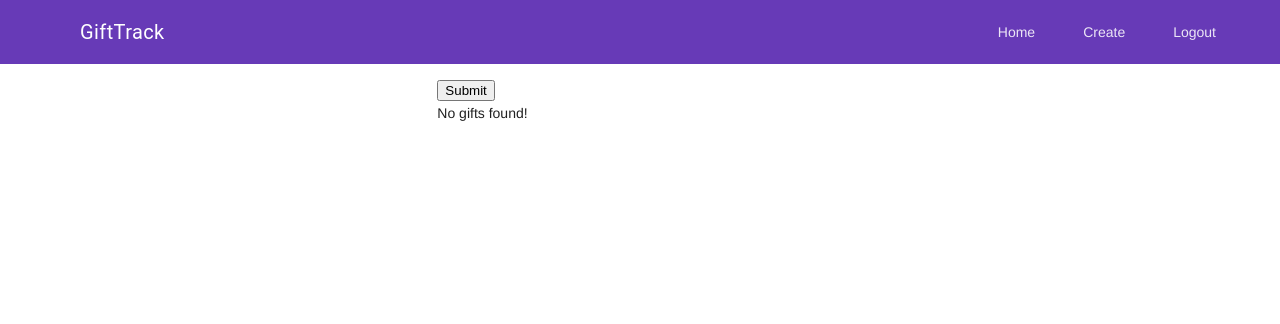
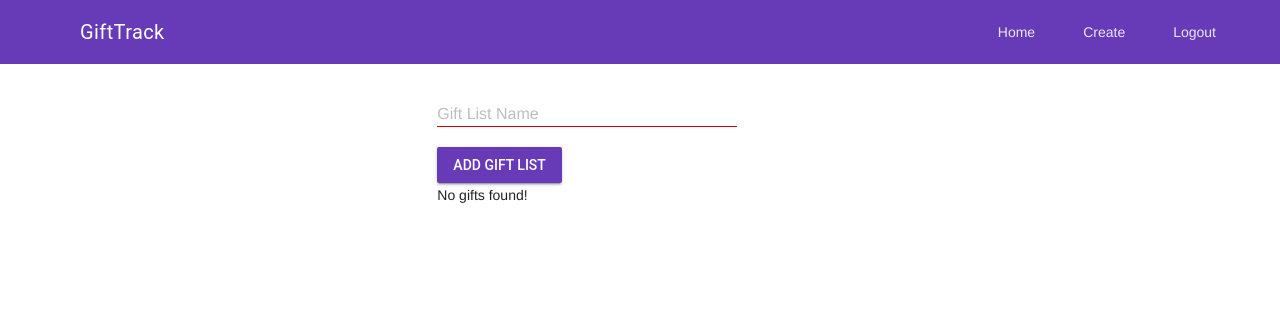
Before and after one commit to erictempleton1/gifttrack, a Django app: page /user/ in a window 1280 px wide. Shown: the top 324 px of the page. Run offline with Django 3.2, Linux system fonts and the light colour scheme; the visitor is signed in with stand-in values (Sample User, id 1); data that the repository does not hold is empty.

Commit message:
updating date on models and working on gift list layout

```diff
--- a/gifttrack/models.py
+++ b/gifttrack/models.py
@@ -2,6 +2,7 @@
 from __future__ import unicode_literals
 
 from django.db import models
+from django.utils import timezone
 from django.contrib.auth.models import User
 from django.utils.encoding import python_2_unicode_compatible
 
@@ -11,8 +12,8 @@ from datetime import datetime
 @python_2_unicode_compatible
 class GiftList(models.Model):
     name = models.CharField(max_length=500)
-    save_date = models.DateTimeField(default=datetime.now)
-    edit_date = models.DateTimeField(default=datetime.now)
+    save_date = models.DateTimeField(default=timezone.now)
+    edit_date = models.DateTimeField(default=timezone.now)
     user = models.ForeignKey(User, on_delete=models.CASCADE)
 
     def __str__(self):
--- a/gifttrack/templates/gifttrack/user_page.html
+++ b/gifttrack/templates/gifttrack/user_page.html
@@ -11,19 +11,32 @@
 </ul>
 {% endif %}
 
-<div class="form-group">
-    <form action="/user/" method="post">
-        {% csrf_token %}
-        {{ form.as_p }}
-        <input type="submit" value="Submit">
-    </form>
-</div>
+<form action="/user/" method="post">
+    {% csrf_token %}
+    <div class="mdl-textfield mdl-js-textfield">
+        {{ form.name }}
+        <label class="mdl-textfield__label" for="name">Gift List Name</label>
+    </div>
+    <button type="submit" class="mdl-button mdl-js-button mdl-button--raised mdl-button--colored">
+          Add Gift List
+    </button>
+</form>
 
 {% if user_gift_lists %}
-<ul>
+<ul class="demo-list-item mdl-list">
     {% for gift_list in user_gift_lists %}
-        <li>{{ gift_list.name }}</li>
-        <li>{{ gift_list.save_date }}</li>
+        <li class="mdl-list__item mdl-list__item--two-line">
+            <span class="mdl-list__item-primary-content">
+                <span>{{ gift_list.name }}</span>
+                <span class="mdl-list__item-sub-title">{{ gift_list.save_date }}</span>
+            </span>
+            <span class="mdl-list__item-secondary-content">
+                <i class="material-icons">edit</i>
+            </span>
+            <span class="mdl-list__item-secondary-content">
+                <i class="material-icons">delete</i>
+            </span>
+        </li>
     {% endfor %}
 {% else %}
     <p>No gifts found!</p>
--- a/gifttrack/views.py
+++ b/gifttrack/views.py
@@ -55,9 +55,21 @@ def create_list(request):
 
 @login_required
 def user_page(request):
-    user_gift_lists = GiftList.objects.filter(user=request.user)
-    context = {'user_gift_lists': user_gift_lists}
-    return render(request, 'gifttrack/user_page.html', context)
+    if request.method == 'POST':
+        form = GiftListForm(request.POST)
+        if form.is_valid():
+            gift_list = GiftList(
+                name=form.cleaned_data['name'],
+                user=request.user
+            )
+            gift_list.save()
+            return HttpResponseRedirect('/user')
+    else:
+        form = GiftListForm()
+        user_gift_lists = GiftList.objects.filter(user=request.user)
+        print user_gift_lists
+        context = {'user_gift_lists': user_gift_lists, 'form': form}
+        return render(request, 'gifttrack/user_page.html', context)
 
 def login_user(request):
     if request.user.is_authenticated():
```
